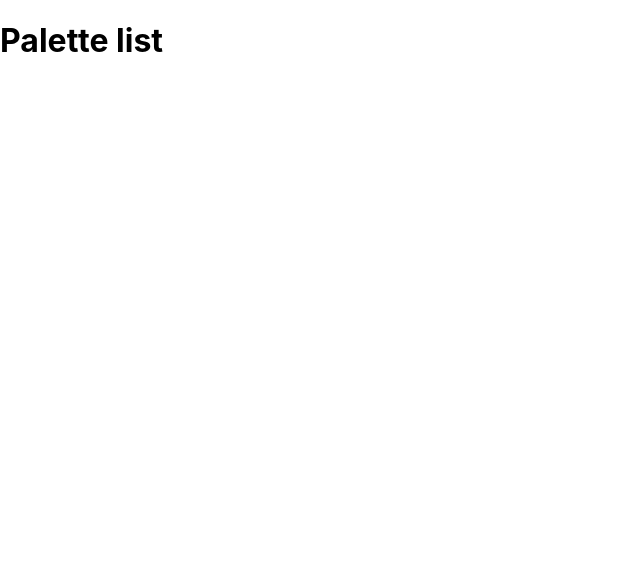
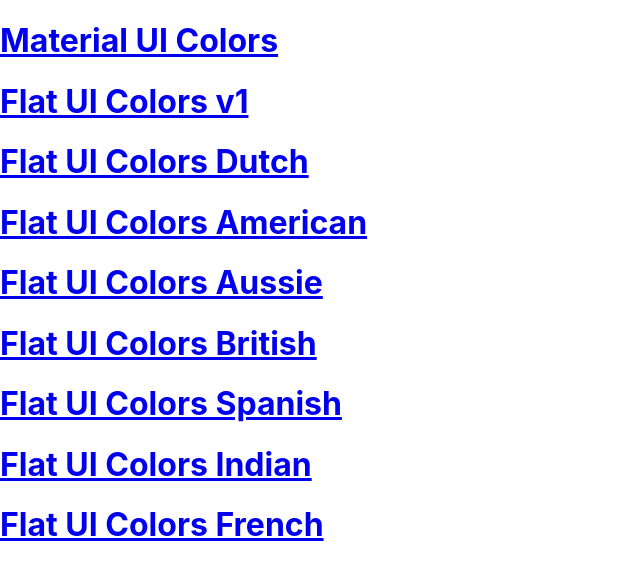
Before and after one commit to yeondam88/colors-app, a React (Create React App) app: page / in a window 1280 px wide. Shown: the top 580 px of the page, without its empty margins (0-640 px from the left). Built offline with nearby package versions, Linux system fonts and the light colour scheme.

Commit message:
Add palette list

```diff
--- a/src/App.js
+++ b/src/App.js
@@ -3,12 +3,16 @@
 import Palette from './Palette';
 import seedColors from './seedColors';
 import { generatePalette } from './colorHelpers';
+import PaletteList from './PaletteList';
 
 function App() {
-  console.log(generatePalette(seedColors[4]));
   return (
     <Switch>
-      <Route exact path="/" render={() => <h1>Palette list</h1>} />
+      <Route
+        exact
+        path="/"
+        render={() => <PaletteList palettes={seedColors} />}
+      />
       <Route
         exact
         path="/palette/:id"
--- a/src/Navbar.js
+++ b/src/Navbar.js
@@ -1,4 +1,5 @@
 import React, { useState, useCallback } from 'react';
+import { Link } from 'react-router-dom';
 import Select from '@material-ui/core/Select';
 import MenuItem from '@material-ui/core/MenuItem';
 import Snackbar from '@material-ui/core/Snackbar';
@@ -21,7 +22,7 @@
   return (
     <header className="Navbar">
       <div className="logo">
-        <a href="#">reactcolorpicker</a>
+        <Link to="/">reactcolorpicker</Link>
       </div>
       <div className="slider-container">
         <span>Level: {level}</span>
--- /dev/null
+++ b/src/PaletteList.js
@@ -0,0 +1,18 @@
+import React from 'react';
+import { Link } from 'react-router-dom';
+
+function PaletteList({ palettes }) {
+  return (
+    <div>
+      {palettes.map(palette => {
+        return (
+          <Link to={`/palette/${palette.id}`}>
+            <h1>{palette.paletteName}</h1>
+          </Link>
+        );
+      })}
+    </div>
+  );
+}
+
+export default PaletteList;
```
